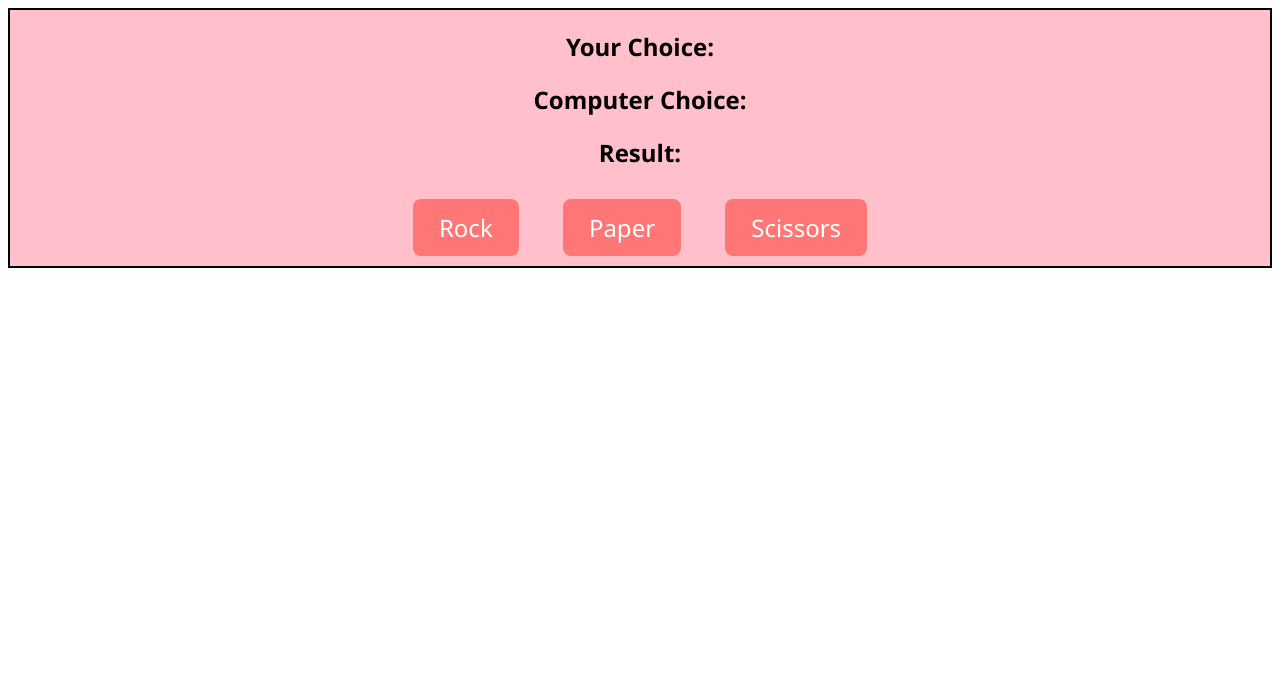
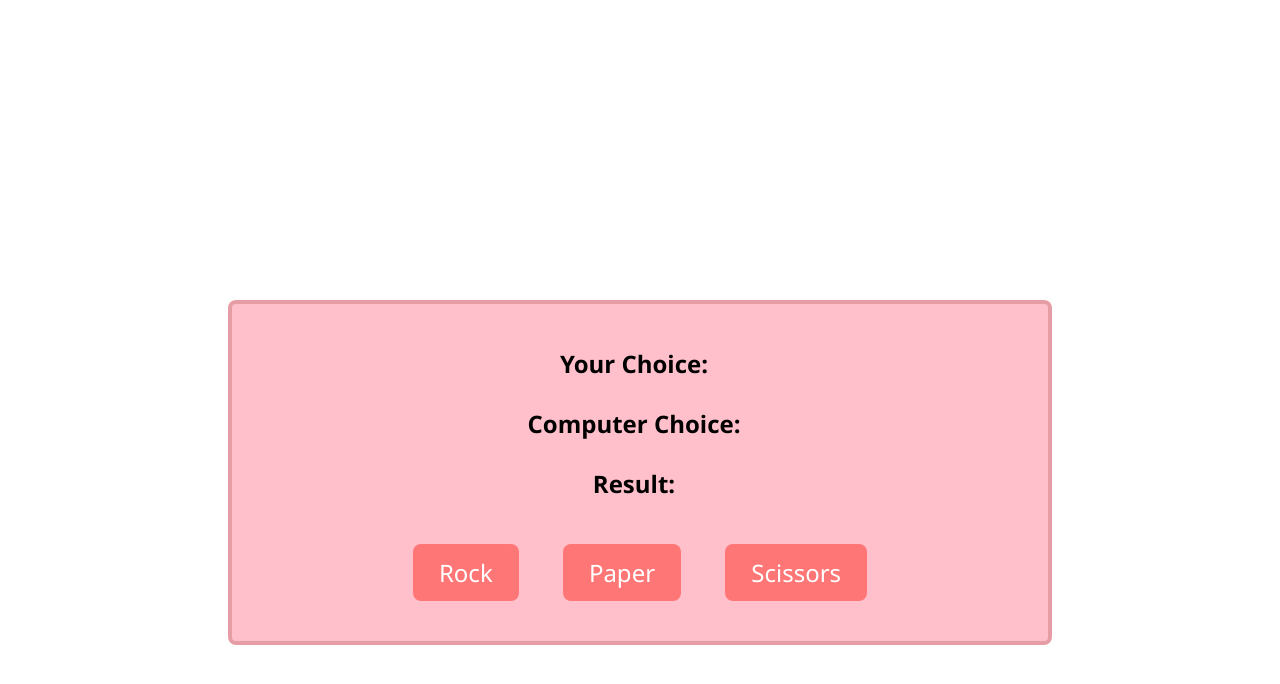
Before and after one commit to leopold-tech/rock-paper-scissors-game, a plain HTML site: page index.html in a window 1280 px wide. Drawn offline with Linux system fonts and the light colour scheme.

Commit message:
Adjustments to new design

```diff
--- a/style.css
+++ b/style.css
@@ -3,18 +3,22 @@
 }
 
 .container {
+    max-width: 800px;
     background-color: pink;
-    border: 2px solid black;
+    border: 4px solid rgba(134, 15, 15, 0.2);
+    border-radius: 8px;
+
     text-align: center;
-    margin: 0;
-    padding: 0;
+    margin: 300px auto;
+    padding: 20px 8px;
+    line-height: 2.5em;
 }
 
 button {
     border: none;
     border-radius: 8px;
     padding: 12px 26px;
-    margin: 10px 20px;
+    margin: 20px 20px;
     font-size: 24px;
     background-color: rgb(255, 118, 118);
     color: rgb(255, 255, 255);
@@ -30,3 +34,8 @@ button:active {
     background-color: rgba(248, 133, 133, 0.6);
     transition: 0.15s;
 }
+
+span {
+    color:rgb(134, 15, 15);
+    margin: 0 6px;
+}
```
